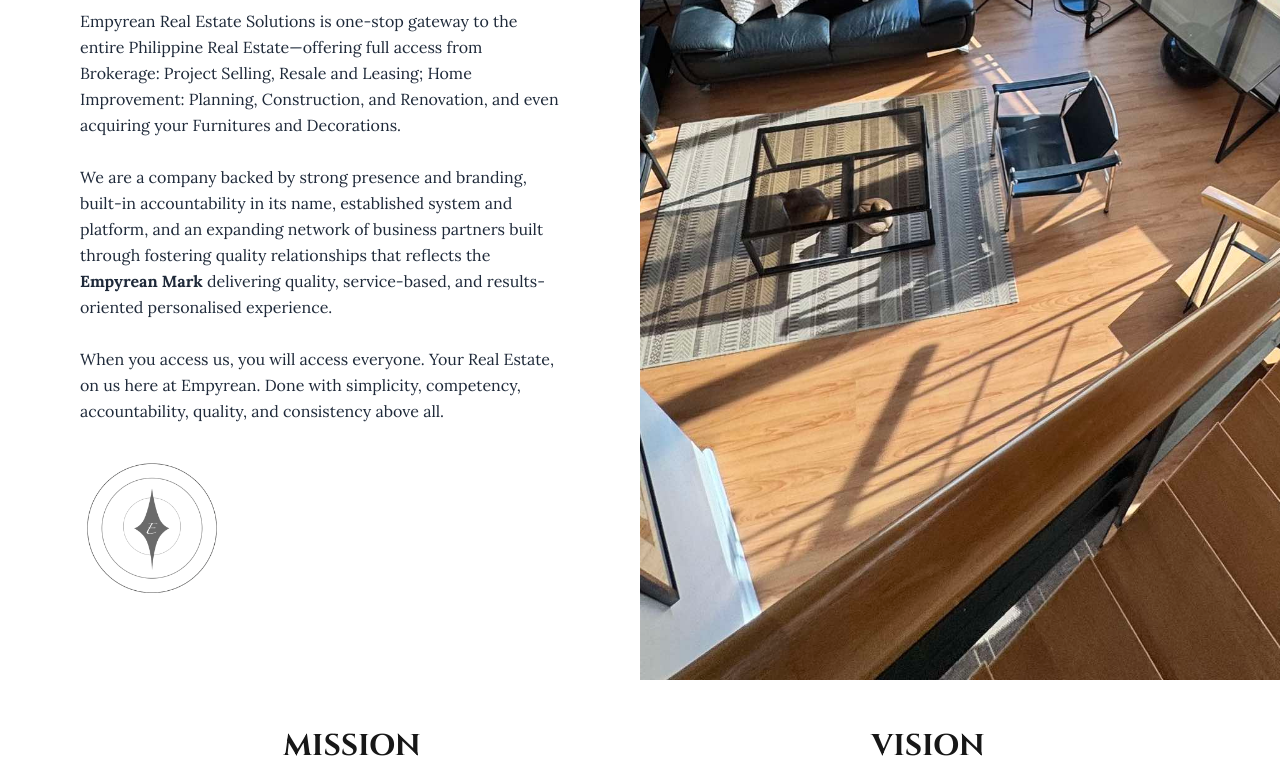
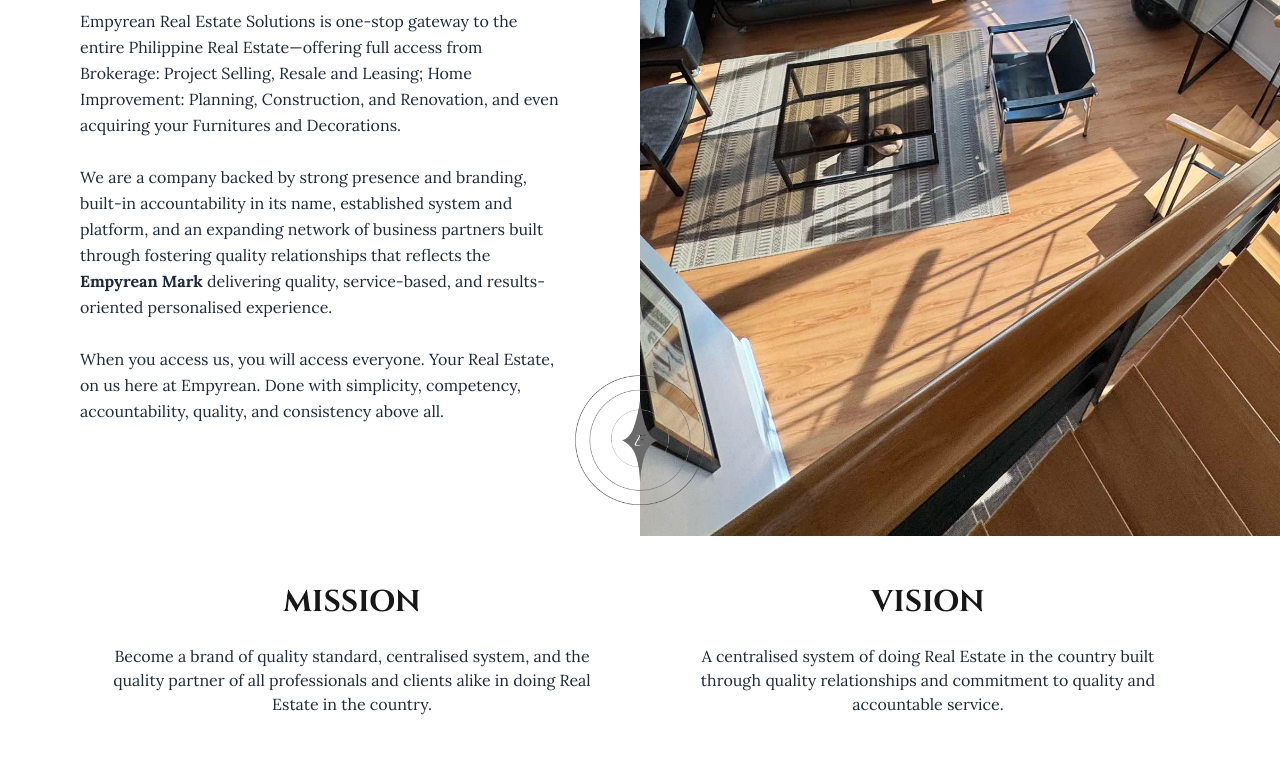
Before and after one commit to Empyrean25/empyrean, a Next.js app: page /on-work/about-us in a window 1280 px wide. Shown: the part 411-1186 px from the top of the page. Built offline with nearby package versions, Linux system fonts and the light colour scheme.

Commit message:
Update page.tsx
further optimisation

```diff
--- a/src/app/on-work/about-us/page.tsx
+++ b/src/app/on-work/about-us/page.tsx
@@ -67,7 +67,7 @@ export default function AboutPage() {
         aria-label="Who We Are"
       >
         {/* LEFT: Logo + Description */}
-        <div className="flex flex-col items-start justify-center w-full md:w-1/2 px-6 py-12 md:p-16 lg:p-20 z-10 bg-white">
+        <div className="flex flex-col items-start justify-center w-full md:w-1/2 px-6 py-8 md:p-16 lg:p-20 z-10 bg-white">
           <Link href="/on-work/home">
             <Image
               src="/assets/empyrean.png"
@@ -92,8 +92,8 @@ export default function AboutPage() {
             Done with simplicity, competency, accountability, quality, and consistency above all.
           </p>
 
-          {/* Bottom Center Logo: Moved here from absolute */}
-          <div className="w-24 h-24 md:w-36 md:h-36 relative mx-auto md:mx-0">
+          {/* Mobile version logo */}
+          <div className="md:hidden w-24 h-24 relative mx-auto">
             <Image
               src="/assets/empyrean-logo.png"
               alt="Empyrean Logo"
@@ -111,6 +111,16 @@ export default function AboutPage() {
             fill
             className="object-cover"
             sizes="(max-width: 768px) 100vw, 50vw"
+          />
+        </div>
+
+        {/* Desktop version centered logo */}
+        <div className="hidden md:flex absolute bottom-6 left-1/2 transform -translate-x-1/2 w-36 h-36 z-20">
+          <Image
+            src="/assets/empyrean-logo.png"
+            alt="Empyrean Logo"
+            fill
+            className="object-contain"
           />
         </div>
       </section>
```
